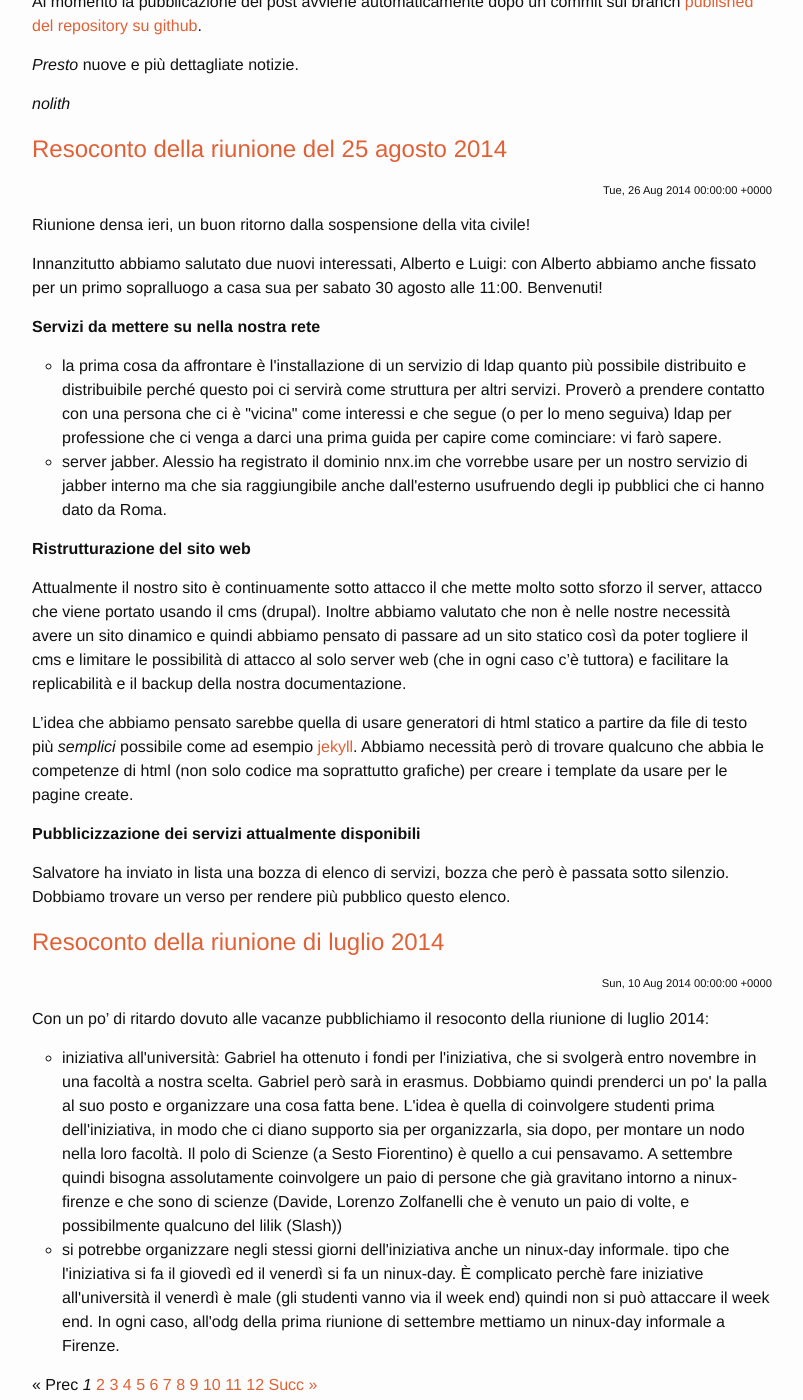
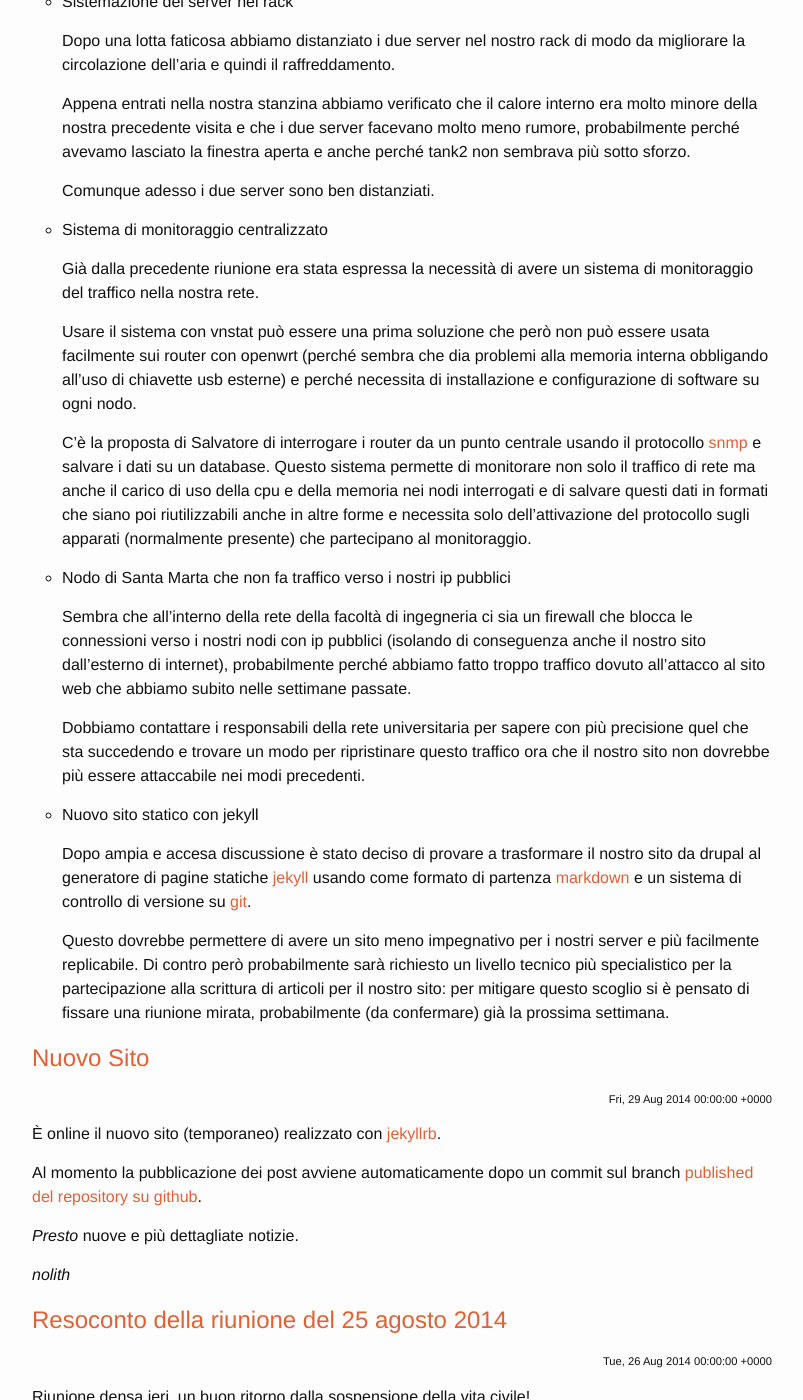
Before and after one commit to ninux-fi/firenze.ninux.org___old, a Jekyll site: the page built from index.html, in a window 1280 px wide and 1400 px high, scrolled down 1648 px. Shown: the whole window, without its empty margins (238-1041 px from the left). Built offline with Jekyll 4.4.1, drawn with Linux system fonts in a browser that asks for light colours; the list of posts is cut into pages by our own code; comment, search, counter and statistics services are not loaded; some of the changed text lies outside the part shown.

Commit message:
modificata la home page (ma solo nei commenti) e aggiunto il resoconto della riunione dell'8 settembre

```diff
--- a/_includes/sticky.html
+++ b/_includes/sticky.html
@@ -11,6 +11,12 @@ del software libero.  Ispirati dal progetto <a
 href="http://ninux.org">Ninux di Roma</a> stiamo imparando e
 sperimentando insieme la vita del ninuxaro!
 
+<!--
+Siamo un gruppo di appassionati di tecnologia, del fai da te e
+del software libero. Ispirati dal progetto <a
+href="http://ninux.org">Ninux di Roma</a> vogliamo realizzare anche a Firenze (e dintorni) una rete autonoma, autogestita ed efficiente.
+-->
+
 </div>
 <div id="vuoi-partecipare">
 <h1 class="page-heading">Vuoi partecipare?</h1>
--- /dev/null
+++ b/_posts/2014-09-08-resoconto-riunione.md
@@ -0,0 +1,37 @@
+---
+layout: post
+title: Resoconto riunione di lunedì 8 settembre 2014
+category: resoconti
+layout: post
+author: noccio
+---
+
+Ancora una riunione molto frequentata e piena di discorsi e facce nuove.
+
+*   Sistemazione dei server nel rack
+
+    Dopo una lotta faticosa abbiamo distanziato i due server nel nostro rack di modo da migliorare la circolazione dell'aria e quindi il raffreddamento.
+
+    Appena entrati nella nostra stanzina abbiamo verificato che il calore interno era molto minore della nostra precedente visita e che i due server facevano molto meno rumore, probabilmente perché avevamo lasciato la finestra aperta e anche perché tank2 non sembrava più sotto sforzo.
+
+    Comunque adesso i due server sono ben distanziati.
+
+*   Sistema di monitoraggio centralizzato
+
+    Già dalla precedente riunione era stata espressa la necessità di avere un sistema di monitoraggio del traffico nella nostra rete.
+
+    Usare il sistema con vnstat può essere una prima soluzione che però non può essere usata facilmente sui router con openwrt (perché sembra che dia problemi alla memoria interna obbligando all'uso di chiavette usb esterne) e perché necessita di installazione e configurazione di software su ogni nodo.
+
+    C'è la proposta di Salvatore di interrogare i router da un punto centrale usando il protocollo [snmp](https://it.wikipedia.org/wiki/SNMP) e salvare i dati su un database. Questo sistema permette di monitorare non solo il traffico di rete ma anche il carico di uso della cpu e della memoria nei nodi interrogati e di salvare questi dati in formati che siano poi riutilizzabili anche in altre forme e necessita solo dell'attivazione del protocollo sugli apparati (normalmente presente) che partecipano al monitoraggio.
+
+*   Nodo di Santa Marta che non fa traffico verso i nostri ip pubblici
+
+    Sembra che all'interno della rete della facoltà di ingegneria ci sia un firewall che blocca le connessioni verso i nostri nodi con ip pubblici (isolando di conseguenza anche il nostro sito dall'esterno di internet), probabilmente perché abbiamo fatto troppo traffico dovuto all'attacco al sito web che abbiamo subito nelle settimane passate.
+
+    Dobbiamo contattare i responsabili della rete universitaria per sapere con più precisione quel che sta succedendo e trovare un modo per ripristinare questo traffico ora che il nostro sito non dovrebbe più essere attaccabile nei modi precedenti.
+
+*   Nuovo sito statico con jekyll
+
+    Dopo ampia e accesa discussione è stato deciso di provare a trasformare il nostro sito da drupal al generatore di pagine statiche [jekyll](http://jekyllrb.com/) usando come formato di partenza [markdown](http://daringfireball.net/projects/markdown/) e un sistema di controllo di versione su [git](http://www.git-scm.com).
+
+    Questo dovrebbe permettere di avere un sito meno impegnativo per i nostri server e più facilmente replicabile. Di contro però probabilmente sarà richiesto un livello tecnico più specialistico per la partecipazione alla scrittura di articoli per il nostro sito: per mitigare questo scoglio si è pensato di fissare una riunione mirata, probabilmente (da confermare) già la prossima settimana.
```
